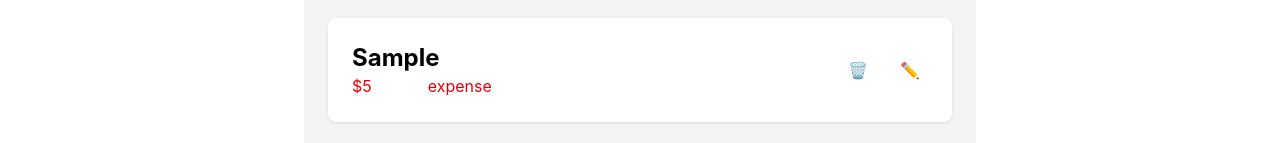
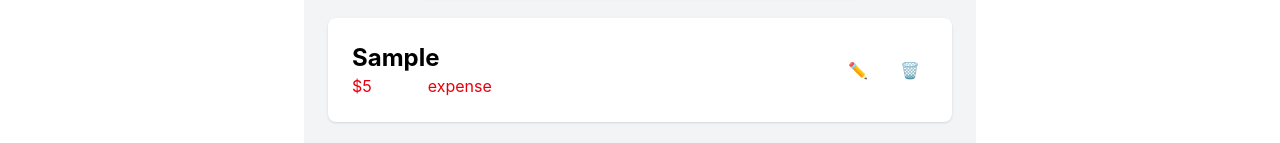
Before and after one commit to nati-sebhat/React-Expense-Tracker-Web, a React (Vite) app: page / in a window 1280 px wide. Both pictures are taken after typing "Sample", "5" into the empty fields and a click on the button "Submit". Shown: the part 730-873 px from the top of the page. Built offline with nearby package versions, Linux system fonts and the light colour scheme.

Commit message:
added a local storage to save the transactions

```diff
--- a/src/App.jsx
+++ b/src/App.jsx
@@ -3,16 +3,20 @@ import Search from "./components/Search";
 import Filter from "./components/Filter";
 import AddTransaction from "./components/AddTransaction";
 import TransactionList from "./components/TransactionList";
-import {useState } from "react";
+import {useEffect, useState } from "react";
 
 
 
 
 function App() {
-  const [transactions, setTransactions] = useState([]);
+
   const [editTransaction, setEditTransaction] = useState(null);
   const [filterCategory, setFilterCategory] = useState("All");
   const [searchTerm, setSearchTerm] = useState("");
+  const [transactions, setTransactions] = useState(() => {
+     const saved = localStorage.getItem("transactions");
+     return saved ? JSON.parse(saved) : [];
+  });
 
   function handleUpdateTransaction(updatedTransaction){
     setTransactions(
@@ -39,6 +43,11 @@ setEditTransaction(null);
   function handleCancelEdit(){
     setEditTransaction(null);
   }
+
+  useEffect(() => {
+      localStorage.setItem("transactions", JSON.stringify(transactions));
+
+  }, [transactions]);
 
   function handleDeleteTransaction(id){
     setTransactions(transactions.filter((transaction) => transaction.id !== id));
--- a/src/components/TransactionList.jsx
+++ b/src/components/TransactionList.jsx
@@ -18,6 +18,10 @@ function TransactionList({transactions, onDeleteTransaction, onEditTransaction})
 
                 </div>
 
+
+                 <button onClick={() => onEditTransaction(transaction)}
+                className="hover:bg-gray-300 rounded-lg px-2 py-2 cursor-pointer">✏️</button>
+
       <button onClick={() =>  {
         const confirmed = window.confirm("Are you sure you want to delete?");
         if(confirmed){
@@ -28,8 +32,7 @@ onDeleteTransaction(transaction.id)}
             🗑️
             </button>
 
-            <button onClick={() => onEditTransaction(transaction)}
-                className="hover:bg-gray-300 rounded-lg px-2 py-2 cursor-pointer">✏️</button>
+
     </li>
 
     ))}
```
